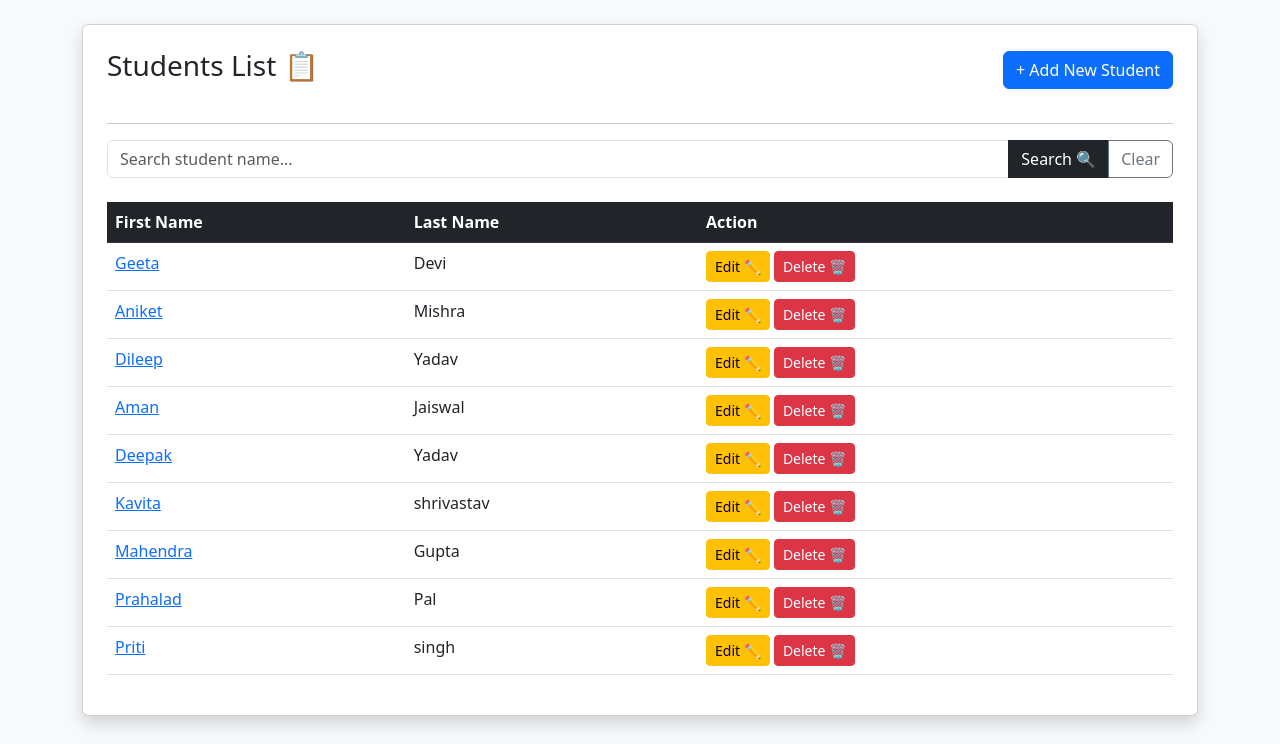
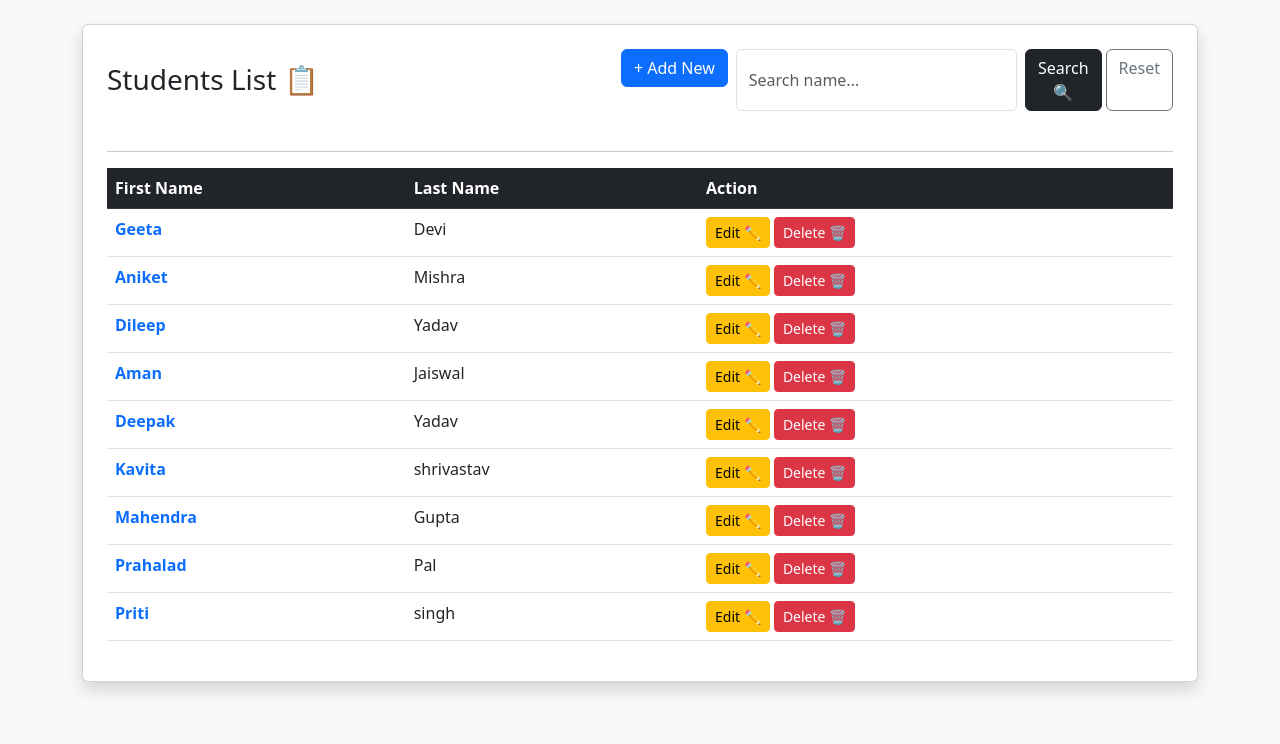
Before and after one commit to Prahalad37/student-system, a Django app: page /members/ in a window 1280 px wide. Shown: the part 56-800 px from the top of the page. Run offline with Django 4.2, Linux system fonts and the light colour scheme; a user stored in the database is signed in; data comes from the database, SQL or seed files in the repository.

Commit message:
Fixed duplicate search bar in V3

```diff
--- a/members/templates/index.html
+++ b/members/templates/index.html
@@ -7,22 +7,30 @@
 {% block content %}
     <div class="card shadow p-4">
 
-        <div class="d-flex justify-content-between align-items-center mb-3">
-            <h3>Students List 📋</h3>
+        <div class="row align-items-center mb-4">
+            <div class="col-md-4">
+                <h3 class="m-0">Students List 📋</h3>
+            </div>
+
             {% if user.is_authenticated %}
-            <a href="{% url 'add' %}" class="btn btn-primary">+ Add New Student</a>
+            <div class="col-md-8">
+                <div class="row g-2 justify-content-end">
+                    <div class="col-auto">
+                        <a href="{% url 'add' %}" class="btn btn-primary">+ Add New</a>
+                    </div>
+                    <div class="col-auto">
+                        <form action="" method="GET" class="d-flex">
+                            <input type="text" name="query" class="form-control me-2" placeholder="Search name..." value="{{ request.GET.query }}">
+                            <button type="submit" class="btn btn-dark">Search 🔍</button>
+                            <a href="{% url 'index' %}" class="btn btn-outline-secondary ms-1">Reset</a>
+                        </form>
+                    </div>
+                </div>
+            </div>
             {% endif %}
         </div>
 
         <hr>
-
-        <form method="get" class="mb-4">
-            <div class="input-group">
-                <input type="text" name="q" class="form-control" placeholder="Search student name..." value="{{ request.GET.q|default:'' }}">
-                <button class="btn btn-dark" type="submit">Search 🔍</button>
-                <a href="/members/" class="btn btn-outline-secondary">Clear</a>
-            </div>
-        </form>
 
         <table class="table table-hover">
             <thead class="table-dark">
@@ -35,7 +43,7 @@
             <tbody>
                 {% for x in mymembers %}
                 <tr>
-                    <td><a href="details/{{ x.id }}">{{ x.firstname }}</a></td>
+                    <td><a href="details/{{ x.id }}" class="text-decoration-none fw-bold">{{ x.firstname }}</a></td>
 
                     <td>{{ x.lastname }}</td>
 
@@ -44,13 +52,16 @@
                            <a href="{% url 'update' x.id %}" class="btn btn-warning btn-sm">Edit ✏️</a>
                            <a href="{% url 'delete' x.id %}" class="btn btn-danger btn-sm" onclick="return confirm('Kya aap sach mein delete karna chahte hain? ⚠️');">Delete 🗑️</a>
                         {% else %}
-                            <span class="text-muted">Login to Edit</span>
+                            <span class="badge bg-secondary">Login to Edit</span>
                         {% endif %}
                     </td>
                 </tr>
                 {% empty %}
                 <tr>
-                    <td colspan="3" class="text-center text-muted">No students found.</td>
+                    <td colspan="3" class="text-center text-muted py-4">
+                        <h5>No students found matching your search. 🤷‍♂️</h5>
+                        <a href="{% url 'index' %}" class="btn btn-sm btn-outline-primary mt-2">Show All</a>
+                    </td>
                 </tr>
                 {% endfor %}
             </tbody>
--- a/members/templates/master.html
+++ b/members/templates/master.html
@@ -15,7 +15,7 @@
                     <span class="text-white me-2">Hi, {{ user.username }}!</span>
                     <a href="{% url 'logout' %}" class="btn btn-sm btn-light">Logout</a>
                 {% else %}
-                    <a hhref="{% url 'login' %}" class="btn btn-sm btn-outline-light">Login</a>
+                    <a href="{% url 'login' %}" class="btn btn-sm btn-outline-light">Login</a>
                 {% endif %}
             </div>
         </div>
--- a/members/views.py
+++ b/members/views.py
@@ -1,3 +1,4 @@
+from django.db.models import Q  # <--- Ye line top par add karein
 from django.shortcuts import render, redirect
 from .forms import MemberForm
 from django.http import HttpResponse, HttpResponseRedirect
@@ -11,19 +12,24 @@ from django.contrib.auth import authenticate, login, logout
 from django.contrib.auth.decorators import login_required
 
 # 1. Home Page (List + Search)
+@login_required
 def index(request):
-    query = request.GET.get('q')
+    query = request.GET.get('query') # Search box se text nikalo
+
     if query:
+        # Agar user ne kuch search kiya hai (Firstname YA Lastname mein dhundo)
         mymembers = Member.objects.filter(
             Q(firstname__icontains=query) | Q(lastname__icontains=query)
-        )
+        ).values()
     else:
-        mymembers = Member.objects.all()
+        # Agar kuch search nahi kiya, toh sab dikhao
+        mymembers = Member.objects.all().values()
 
+    template = loader.get_template('index.html')
     context = {
         'mymembers': mymembers,
     }
-    return render(request, 'index.html', context)
+    return HttpResponse(template.render(context, request))
 
 # 2. Add Student
 @login_required
```
